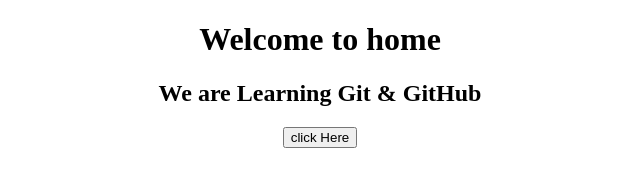
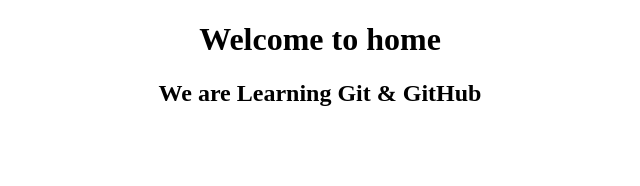
Before and after one commit to supernova-big/December-24, a plain HTML site: page home.html in a window 1280 px wide. Shown: the whole page, without its empty margins (320-960 px from the left). Drawn offline with Linux system fonts and the light colour scheme.

Commit message:
second commit

```diff
--- a/home.html
+++ b/home.html
@@ -13,7 +13,6 @@
     <center>
         <h1>Welcome to home</h1>
         <h2>We are Learning Git & GitHub</h2>
-        <button>click Here</button>
     </center>
 </body>
 
```
